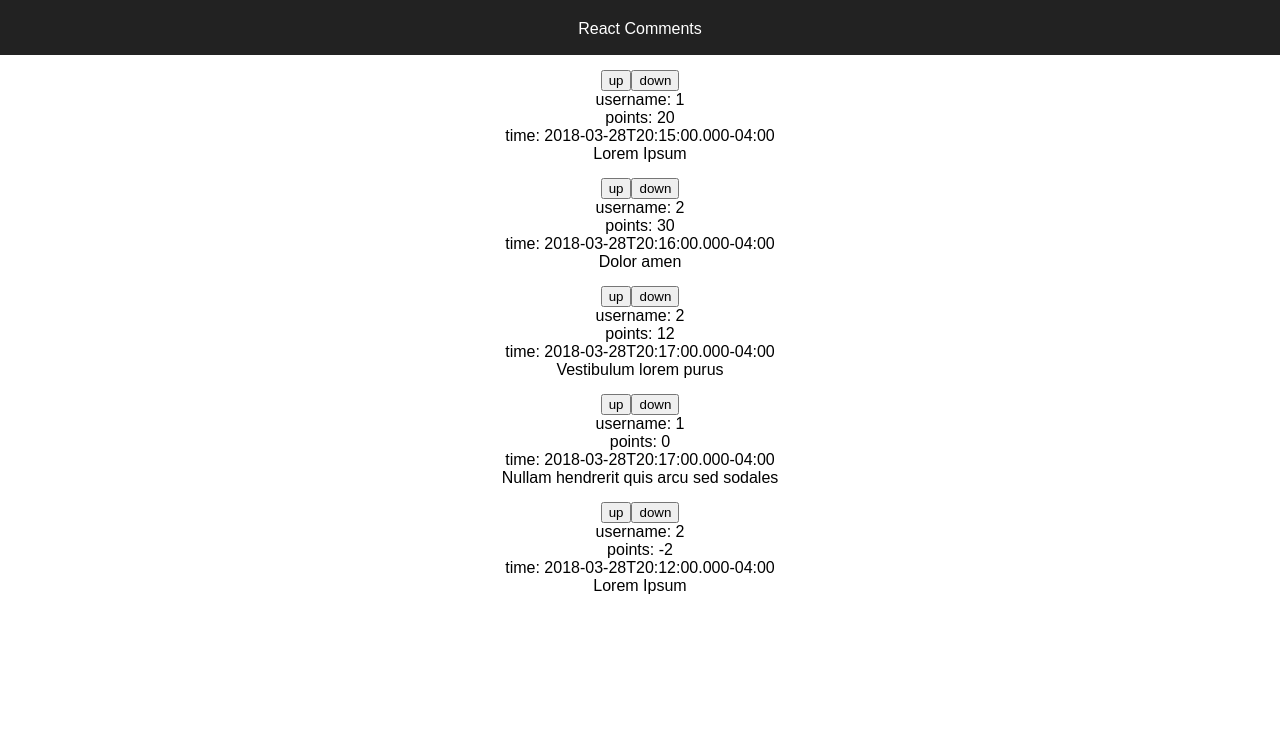
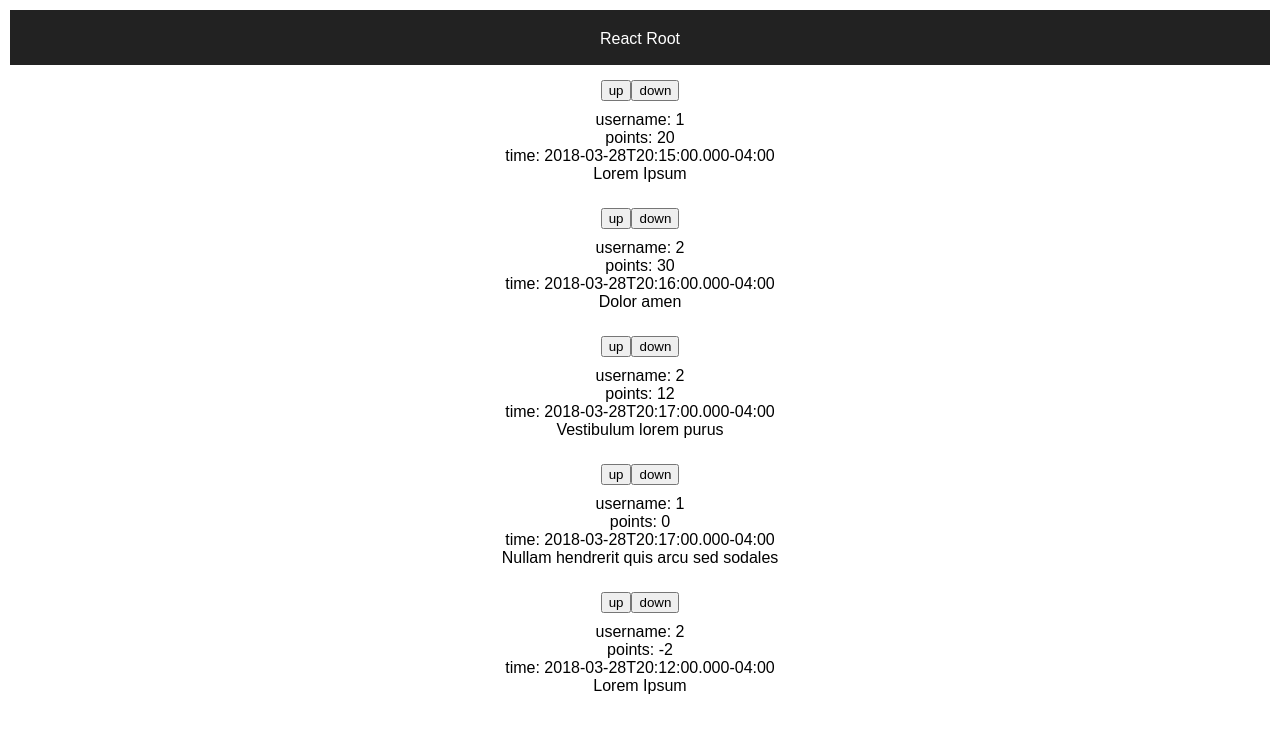
Before and after one commit to Battenfield/eth-comments, a React (Create React App) app: page / in a window 1280 px wide. Shown: the top 732 px of the page. Built offline with nearby package versions, Linux system fonts and the light colour scheme.

Commit message:
begin adding styled-components

```diff
--- a/package.json
+++ b/package.json
@@ -7,7 +7,8 @@
   },
   "dependencies": {
     "react": "^16.3.2",
-    "react-dom": "^16.3.2"
+    "react-dom": "^16.3.2",
+    "styled-components": "^3.2.6"
   },
   "scripts": {
     "start": "react-scripts start",
--- a/src/App.css
+++ /dev/null
@@ -1,28 +0,0 @@
-.App {
-  text-align: center;
-}
-
-.App-logo {
-  animation: App-logo-spin infinite 20s linear;
-  height: 80px;
-}
-
-.App-header {
-  background-color: #222;
-  height: 15px;
-  padding: 20px;
-  color: white;
-}
-
-.App-title {
-  font-size: 1.5em;
-}
-
-.App-intro {
-  font-size: large;
-}
-
-@keyframes App-logo-spin {
-  from { transform: rotate(0deg); }
-  to { transform: rotate(360deg); }
-}
--- a/src/App.js
+++ b/src/App.js
@@ -1,9 +1,21 @@
 import React, { Component } from 'react';
-import './App.css';
+import styled from 'styled-components';
 import Comments from './components/Comments';
 import updatePoints from './utils/updatePoints';
 import DATA from './sample_data/DATA';
 import USERS from './sample_data/USERS';
+
+const RootContainer = styled.div`
+  padding: 10px;
+  text-align: center;
+`;
+
+const RootHeader = styled.div`
+  background-color: #222;
+  height: 15px;
+  padding: 20px;
+  color: white;
+`;
 
 class App extends Component {
   constructor(props){
@@ -31,12 +43,12 @@ class App extends Component {
 
   render() {
     return (
-      <div className="App">
-        <header className="App-header">
-          React Comments
-        </header>
+      <RootContainer className="App">
+        <RootHeader className="App-header">
+          React Root
+        </RootHeader>
         <Comments data={this.state.DATA} users={this.state.USERS} onUpvote={this.onUpvote} onDownvote={this.onDownvote} />
-      </div>
+      </RootContainer>
     );
   }
 }
--- a/src/components/Comment.js
+++ b/src/components/Comment.js
@@ -1,5 +1,10 @@
 import React, { Component } from 'react';
+import styled from 'styled-components';
 
+const CommentContent = styled.div`
+  padding: 10px;
+  position:relative;
+`;
 class Comment extends Component {
 
   shouldComponentUpdate(nextProps, nextState) {
@@ -23,14 +28,14 @@ class Comment extends Component {
     //TODO: setup id/user name mapping to data source maybe in the level above and pass that down
     const { points, createdAt, text, user } = this.props;
     return (
-      <div>
+      <CommentContent>
         <div style={{ display: "inline" }}>
           <div>username: {user}</div>
           <div>points: {points}</div>
           <div>time: {createdAt}</div>
         </div>
           <div>{text}</div>
-      </div>
+      </CommentContent>
     );
   }
 
--- a/src/components/Comments.js
+++ b/src/components/Comments.js
@@ -1,7 +1,7 @@
 import React, { Component } from 'react';
 import PropTypes from 'prop-types';
+// import styled from 'styled-components';
 import Comment from './Comment';
-
 
 class Comments extends Component {
 
@@ -33,7 +33,7 @@ Comments.propTypes = {
   DATA: PropTypes.array,
   USERS: PropTypes.array,
   onUpvote: PropTypes.func,
-  onDownvote: PropTypes.func,
+  onDownvote: PropTypes.func
 };
 
 export default Comments;
```
Also changed, not shown: 1 other file (tests, documents, lock files or other folders).
